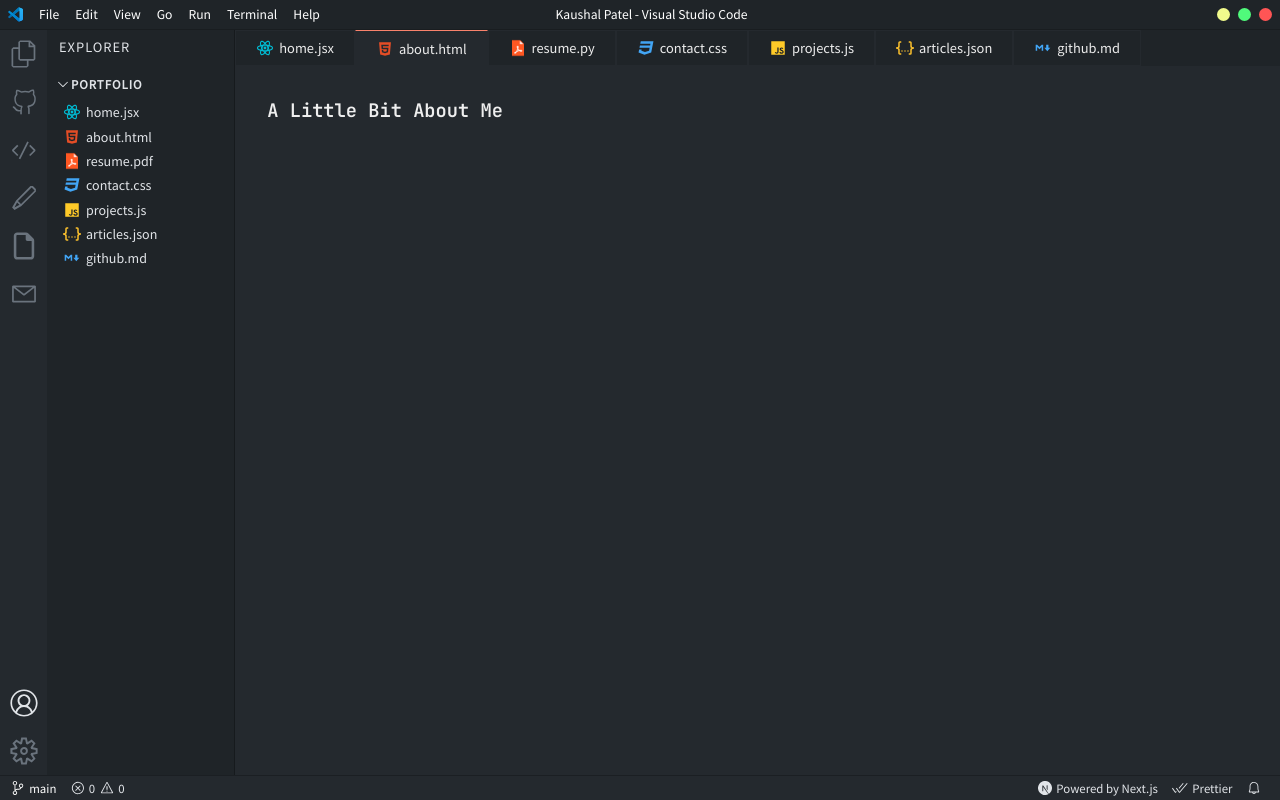
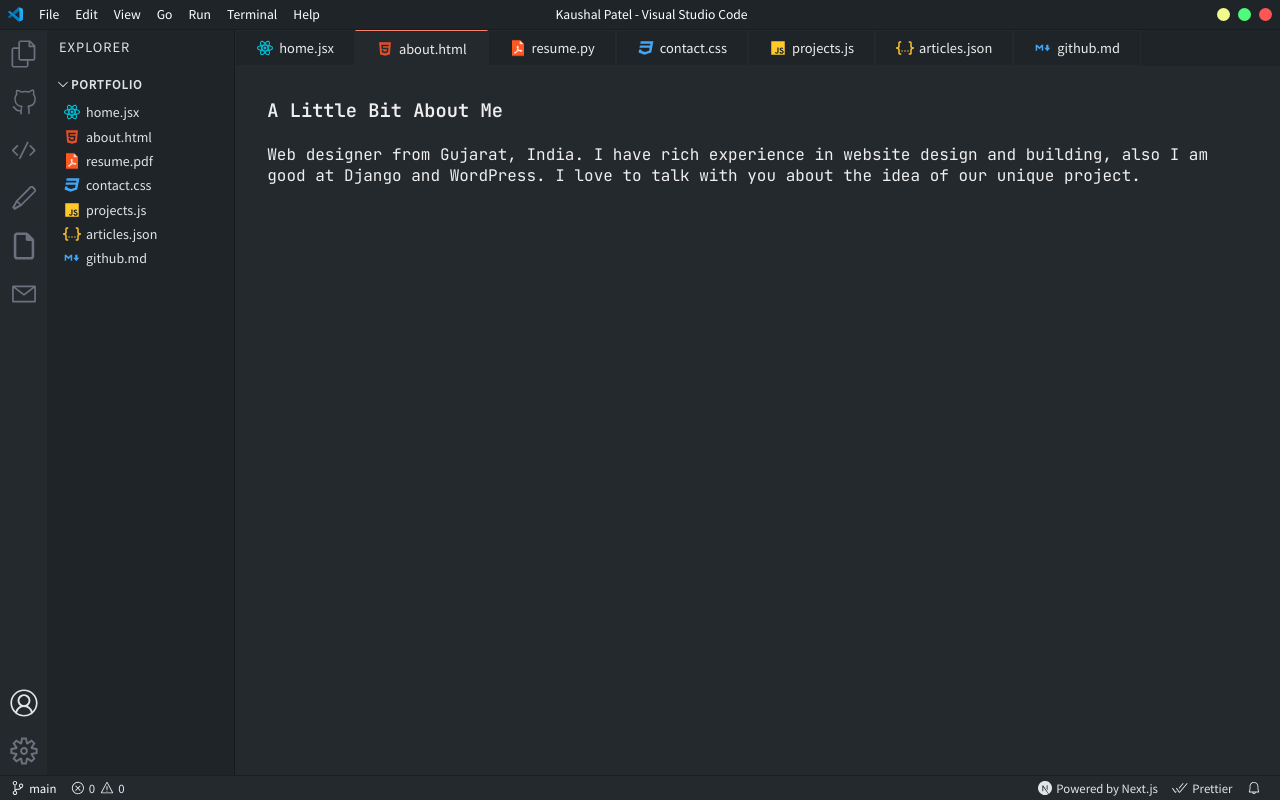
Before and after one commit to patel-raj1/Portfolio, a Next.js app: page /about in a window 1280 px wide. Built offline with nearby package versions, Linux system fonts and the light colour scheme.

Commit message:
About Changed

```diff
--- a/pages/about.jsx
+++ b/pages/about.jsx
@@ -2,6 +2,8 @@ const AboutPage = () => {
   return (
     <>
       <h3>A Little Bit About Me</h3>
+      <br />
+      <p>Web designer from Gujarat, India. I have rich experience in website design and building, also I am good at Django and WordPress. I love to talk with you about the idea of our unique project.</p>
     </>
   );
 };
```
